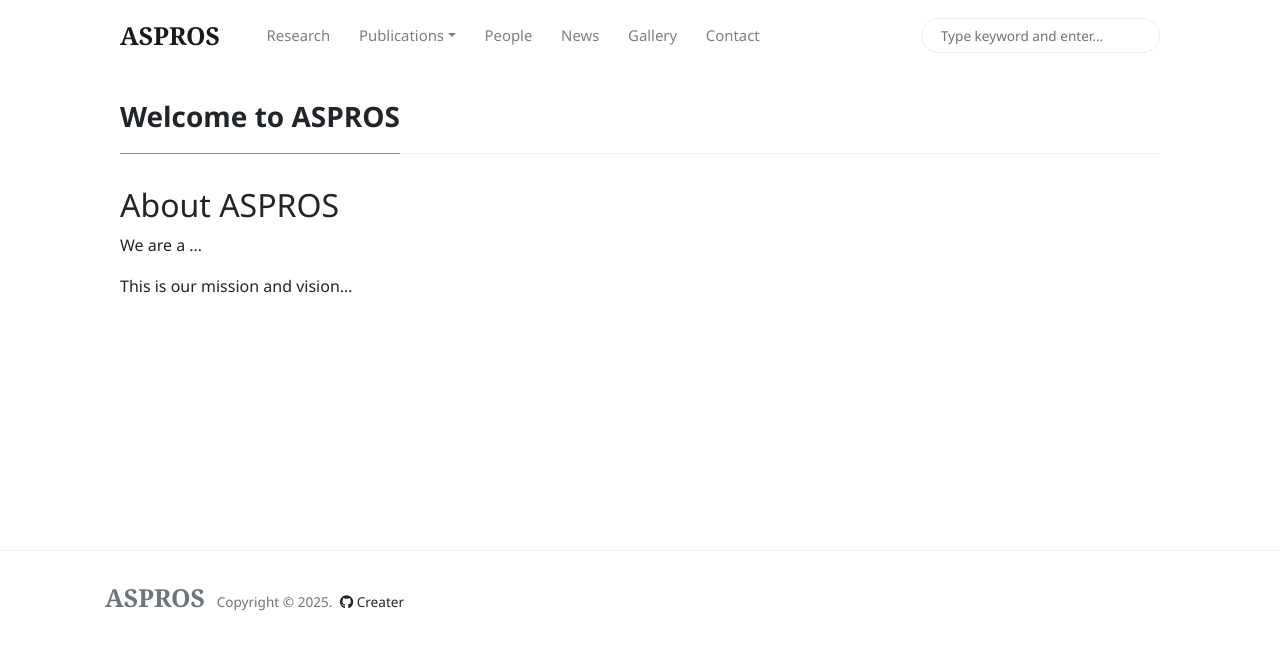
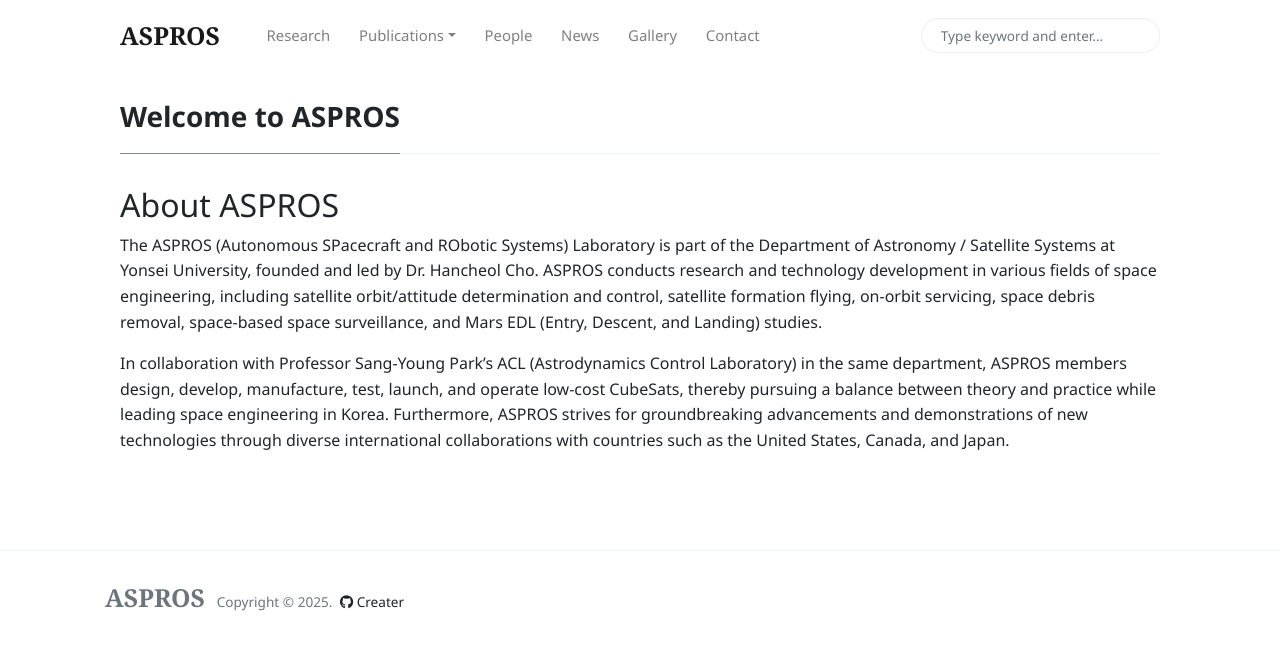
Before and after one commit to ASPROS-LAB/ASPROS-LAB.github.io, a Jekyll site: the page built from _pages/aspros_intro.md, in a window 1280 px wide. Shown: the top 650 px of the page. Built offline with Jekyll 4.4.1, drawn with Linux system fonts in a browser that asks for light colours; nearby versions of some CDN libraries.

Commit message:
Update aspros_intro.md

```diff
--- a/_pages/aspros_intro.md
+++ b/_pages/aspros_intro.md
@@ -7,6 +7,6 @@
 
 ## About ASPROS
 
-We are a ...
+The ASPROS (Autonomous SPacecraft and RObotic Systems) Laboratory is part of the Department of Astronomy / Satellite Systems at Yonsei University, founded and led by Dr. Hancheol Cho. ASPROS conducts research and technology development in various fields of space engineering, including satellite orbit/attitude determination and control, satellite formation flying, on-orbit servicing, space debris removal, space-based space surveillance, and Mars EDL (Entry, Descent, and Landing) studies.
 
-This is our mission and vision...
+In collaboration with Professor Sang-Young Park’s ACL (Astrodynamics Control Laboratory) in the same department, ASPROS members design, develop, manufacture, test, launch, and operate low-cost CubeSats, thereby pursuing a balance between theory and practice while leading space engineering in Korea. Furthermore, ASPROS strives for groundbreaking advancements and demonstrations of new technologies through diverse international collaborations with countries such as the United States, Canada, and Japan.
```
